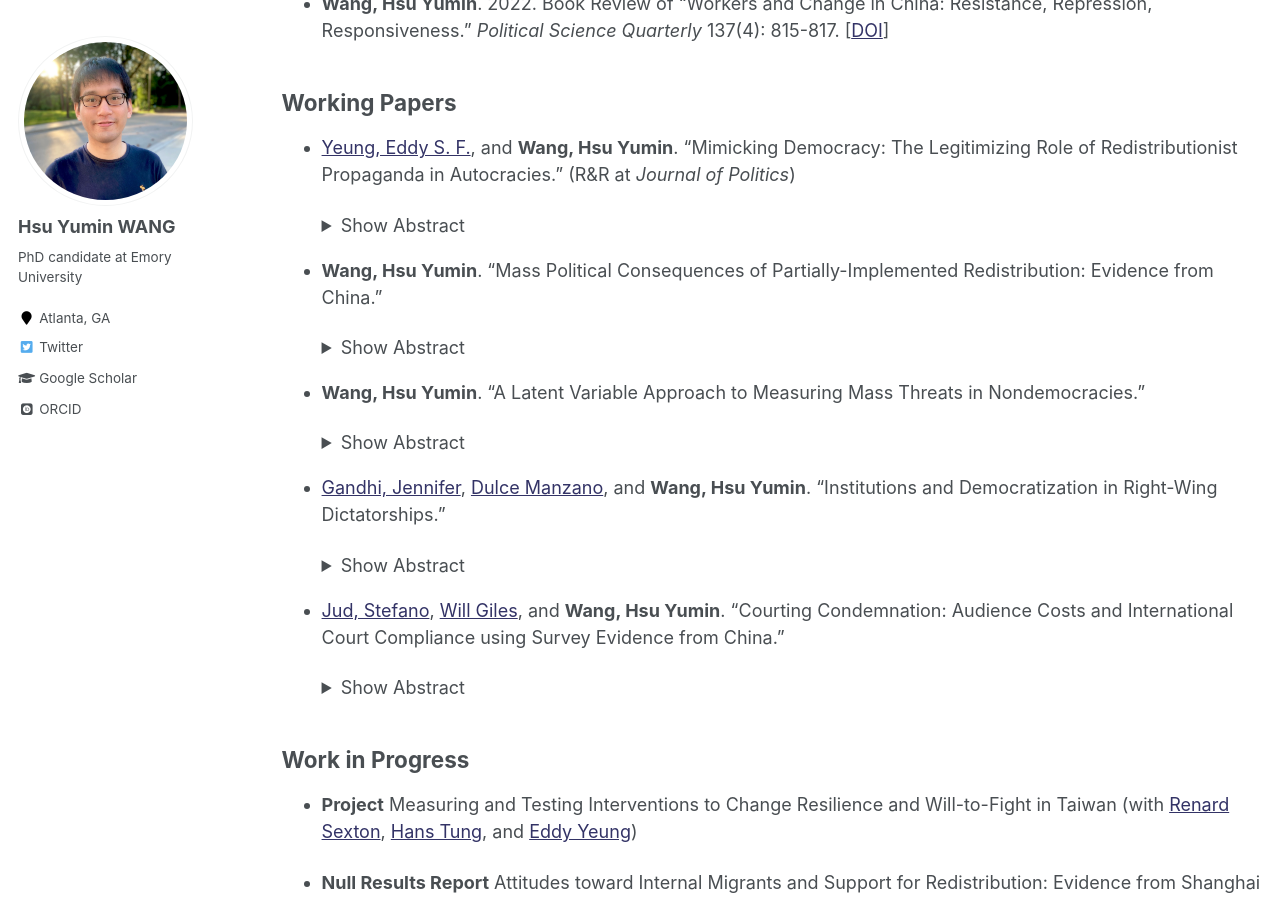
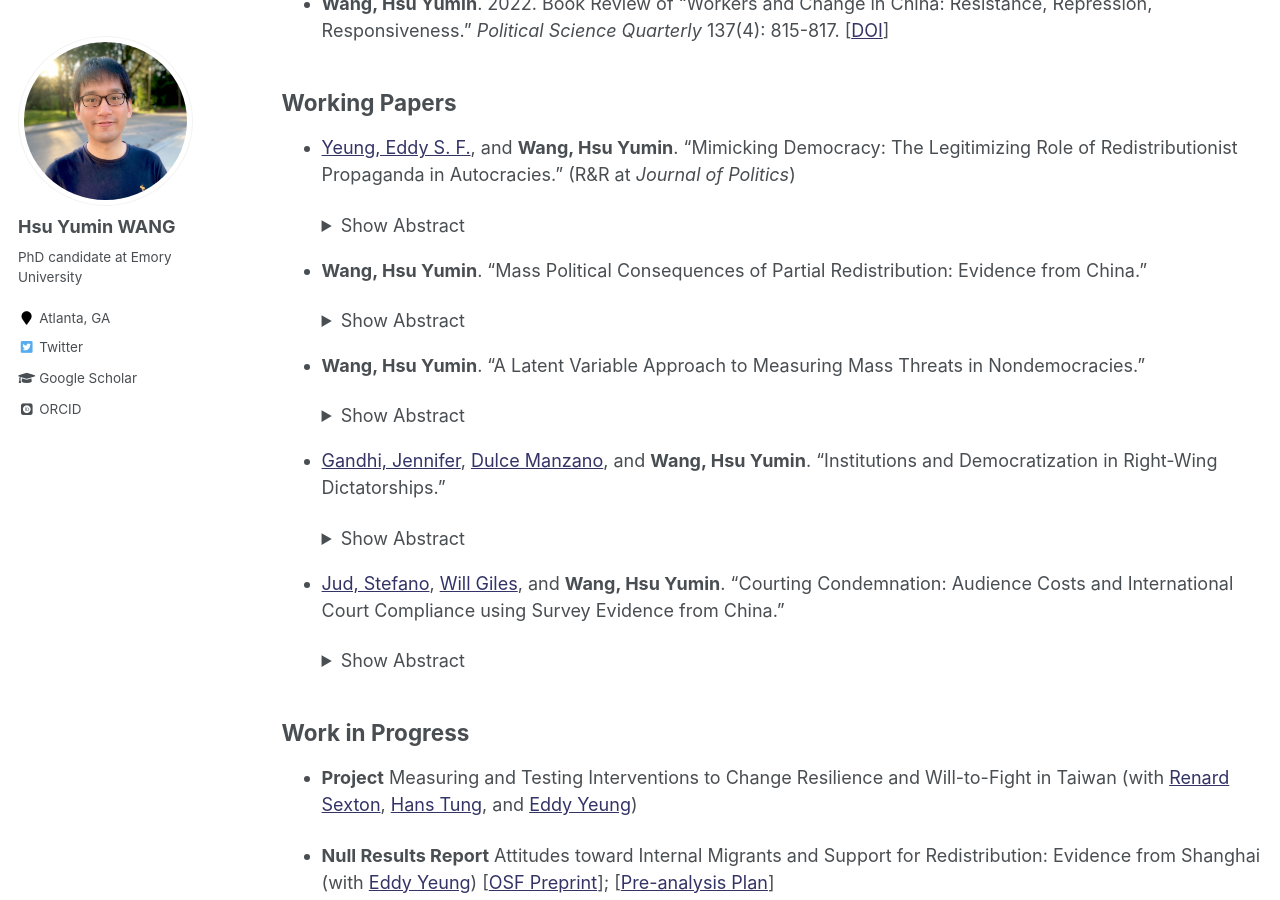
Before and after one commit to hsuyumin/hsuyumin.github.io, a Jekyll site: the page built from _pages/publications.md, in a window 1280 px wide and 900 px high, scrolled down 685 px. Built offline with Jekyll 4.4.1, drawn with Linux system fonts in a browser that asks for light colours; some web fonts are replaced.

Commit message:
Update publications.md

```diff
--- a/_pages/publications.md
+++ b/_pages/publications.md
@@ -54,7 +54,7 @@ redirect_from:
     </details>
 
 
-* **Wang, Hsu Yumin**. "Mass Political Consequences of Partially-Implemented Redistribution: Evidence from China."
+* **Wang, Hsu Yumin**. "Mass Political Consequences of Partial Redistribution: Evidence from China."
 
     <details>
       <summary>Show Abstract</summary>
```
